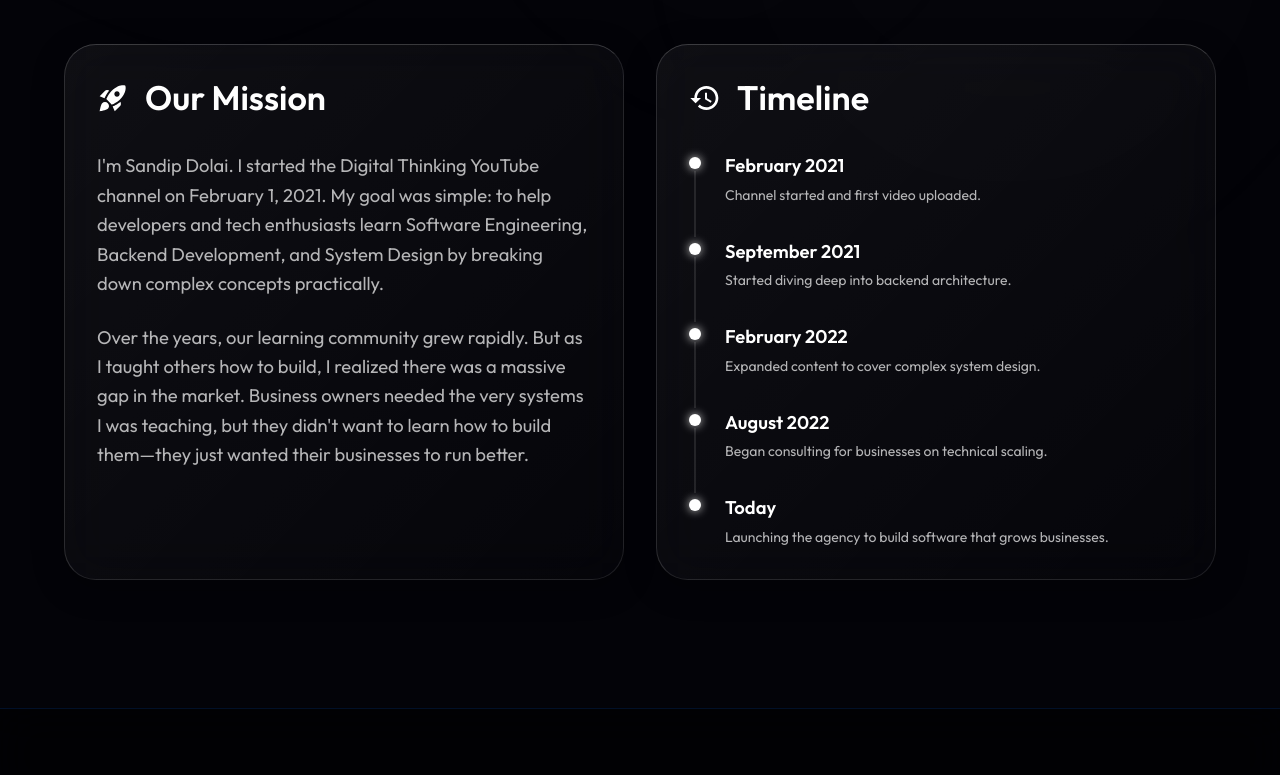
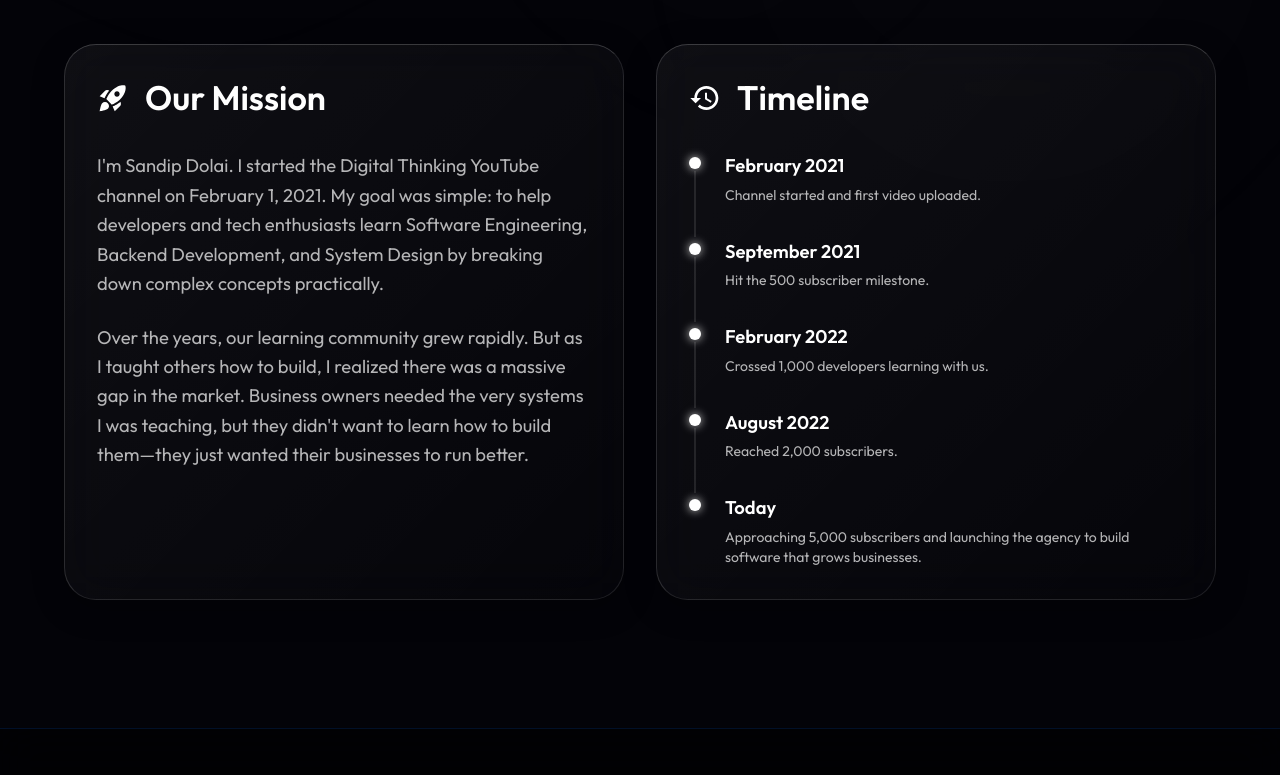
Before and after one commit to sandip-dolai/digital-thinking, a Next.js app: page /about in a window 1280 px wide. Shown: the part 545-1320 px from the top of the page. Built offline with nearby package versions, Linux system fonts and the light colour scheme; what @mui/material-nextjs would draw is missing.

Commit message:
feat: add about page with mission statement and project timeline

```diff
--- a/app/about/page.tsx
+++ b/app/about/page.tsx
@@ -9,10 +9,10 @@ import HistoryIcon from '@mui/icons-material/History';
 export default function About() {
   const timelineEvents = [
     { date: 'February 2021', text: 'Channel started and first video uploaded.' },
-    { date: 'September 2021', text: 'Started diving deep into backend architecture.' },
-    { date: 'February 2022', text: 'Expanded content to cover complex system design.' },
-    { date: 'August 2022', text: 'Began consulting for businesses on technical scaling.' },
-    { date: 'Today', text: 'Launching the agency to build software that grows businesses.' }
+    { date: 'September 2021', text: 'Hit the 500 subscriber milestone.' },
+    { date: 'February 2022', text: 'Crossed 1,000 developers learning with us.' },
+    { date: 'August 2022', text: 'Reached 2,000 subscribers.' },
+    { date: 'Today', text: 'Approaching 5,000 subscribers and launching the agency to build software that grows businesses.' }
   ];
 
   return (
```
